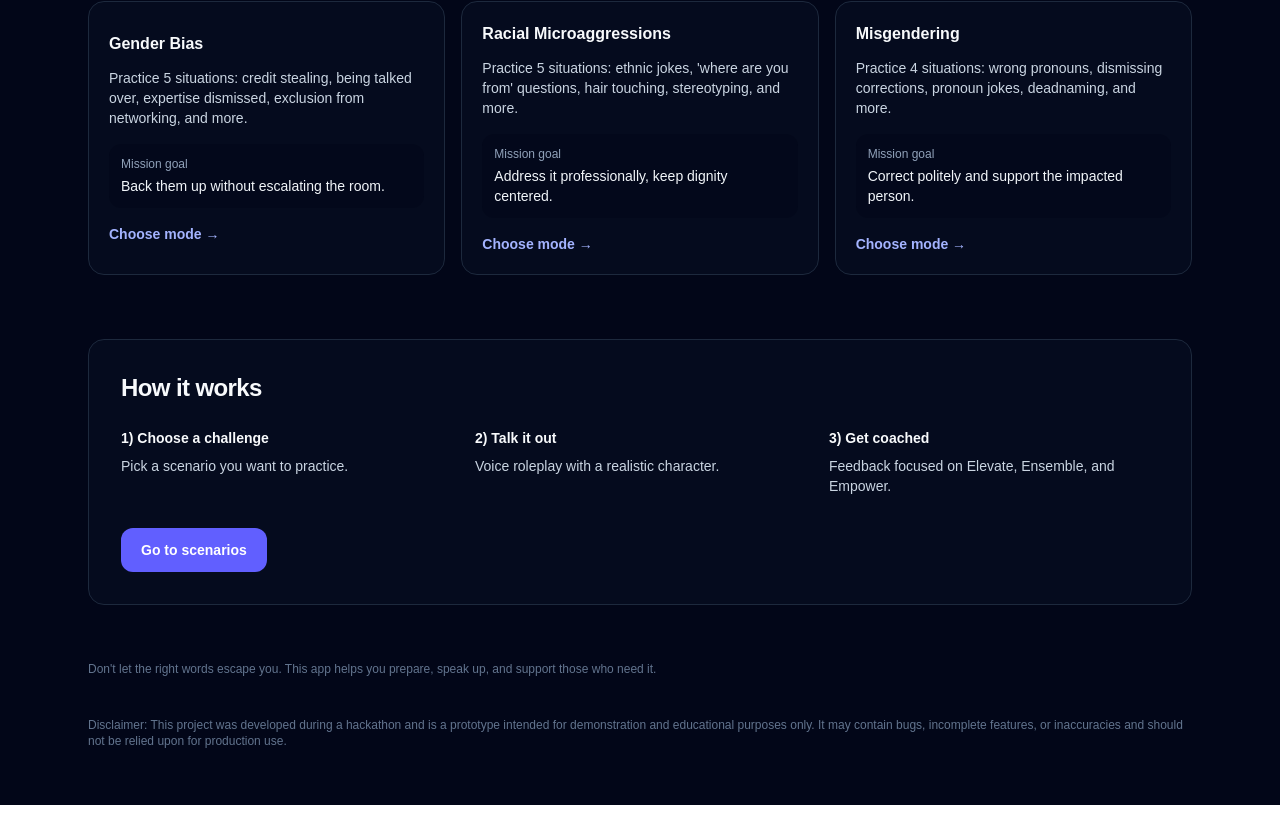
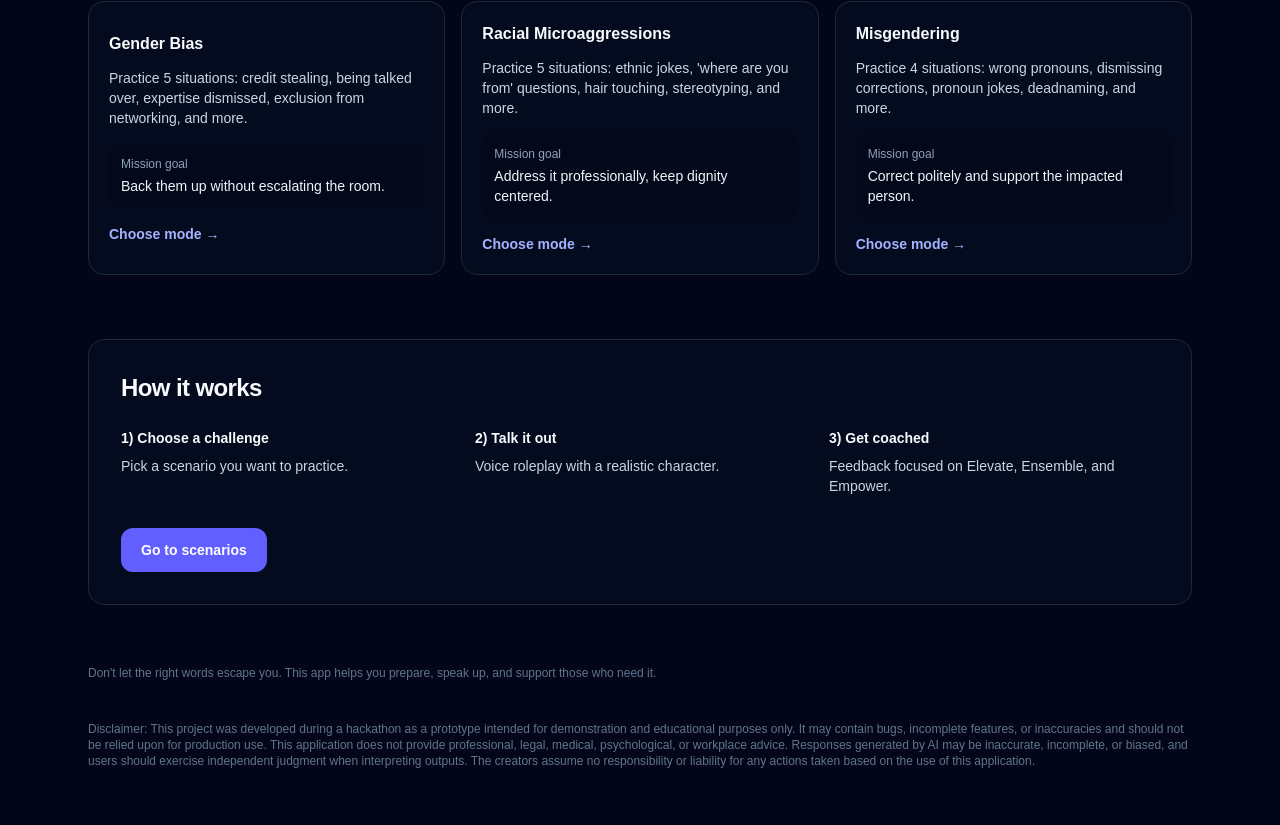
Before and after one commit to Sbajrac2/wichacks26, a Next.js app in the folder ally-coach/: page / in a window 1280 px wide. Shown: the part 711-1536 px from the top of the page. Built offline with nearby package versions, Linux system fonts and the light colour scheme.

Commit message:
Update footer disclaimer for clarity and completeness
Expanded disclaimer in footer to include additional warnings about AI-generated responses.

```diff
--- a/ally-coach/src/app/page.tsx
+++ b/ally-coach/src/app/page.tsx
@@ -167,11 +167,12 @@ export default function Home() {
           </div>
         </section>
 
-        <footer className="mt-14 text-xs text-slate-500">
+        <footer className="mt-15 text-xs text-slate-500">
           Don't let the right words escape you. This app helps you prepare, speak up, and support those who need it.
         </footer>
         <footer className="mt-10 text-xs text-slate-500">
-          Disclaimer: This project was developed during a hackathon and is a prototype intended for demonstration and educational purposes only. It may contain bugs, incomplete features, or inaccuracies and should not be relied upon for production use.
+          Disclaimer:
+          This project was developed during a hackathon as a prototype intended for demonstration and educational purposes only. It may contain bugs, incomplete features, or inaccuracies and should not be relied upon for production use. This application does not provide professional, legal, medical, psychological, or workplace advice. Responses generated by AI may be inaccurate, incomplete, or biased, and users should exercise independent judgment when interpreting outputs. The creators assume no responsibility or liability for any actions taken based on the use of this application.
         </footer>
       </div>
     </main>
```
